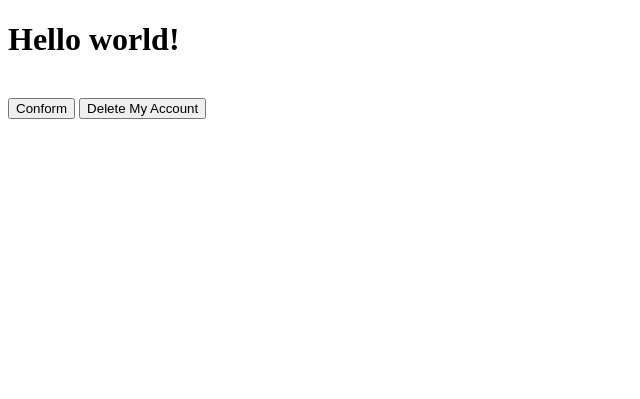
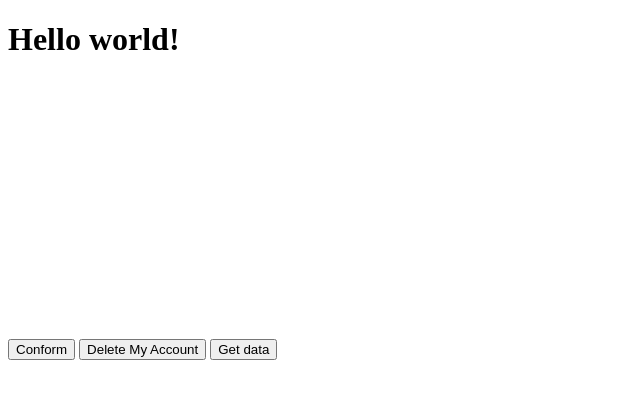
Before and after one commit to wajidkorkani/Django-And-HTMX, a Django app: page / in a window 1280 px wide. Shown: the top 399 px of the page, without its empty margins (0-640 px from the left). Run offline with Django 5.2, Linux system fonts and the light colour scheme.

Commit message:
Here I used some examples that how we can use htmx with django.

```diff
--- a/src/DjangoAndHTMX/Templates/index.html
+++ b/src/DjangoAndHTMX/Templates/index.html
@@ -13,4 +13,12 @@
 <button hx-delete="/test" hx-confirm="Are you sure you wish to delete your account?">
     Delete My Account
   </button>
+
+<button hx-indicator="#loading" hx-get="https://fakestoreapi.com/products" hx-target="#api">Get data</button>
+
+<span class="htmx-indicator" id="loading">
+    <img src="{% static 'one.gif' %}" alt="loading...">
+</span>
+
+<div id="api"></div>
 {% endblock %}
```
Also changed, not shown: src/DjangoAndHTMX/static/one.gif (added).
